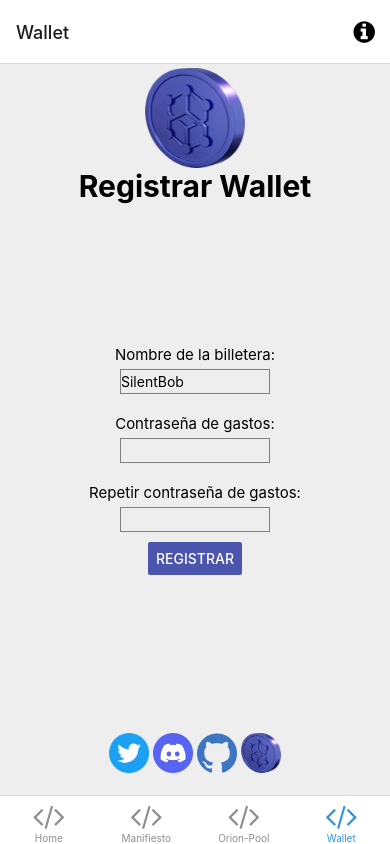
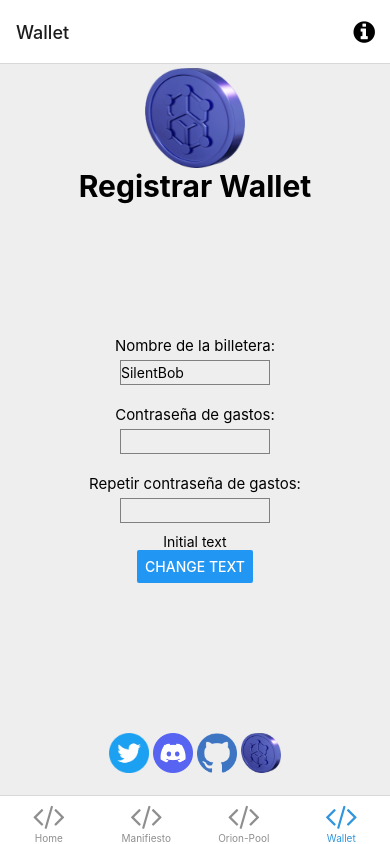
Before and after one commit to agonzalezpascual/CTeam-App, a React Native app: screen /TabFour in a window 390 px wide. Built offline with nearby package versions, Linux system fonts and the light colour scheme; what expo-linking would draw is missing.

Commit message:
Pruebas con la API en Flask
Co-authored-by: agonzalezpascual@safareyes.es
<agonzalezpascual@safareyes.es>

```diff
--- a/screens/TabFourScreen.tsx
+++ b/screens/TabFourScreen.tsx
@@ -10,11 +10,34 @@ import {
   SafeAreaView,
 } from "react-native";
 import { RootTabScreenProps } from "../types";
-import React from "react";
+import React, { useState } from "react";
 
 export default function TabFourScreen({
   navigation,
 }: RootTabScreenProps<"Wallet">) {
+  const [text, setText] = useState("Initial text");
+
+  const onPressHandler = async (event) => {
+    try {
+      const response = await fetch(
+        'http://127.0.0.1:5000/stake', {mode: 'no-cors'}
+      );
+      const json = await response.json();
+      console.log(json)
+      return json.lovelace;
+    } catch (error) {
+      console.error(error);
+    }
+  };
+
+
+
+
+
+
+
+
+
   return (
     <View style={styles.container} lightColor="#eee" darkColor="#eee">
       <Image
@@ -30,12 +53,9 @@ export default function TabFourScreen({
         <TextInput style={styles.loginbox} secureTextEntry={true} />
         <Text style={styles.subtitle2}>Repetir contraseña de gastos:</Text>
         <TextInput style={styles.loginbox} secureTextEntry={true} />
-        <Button
-          onPress={() => confirm("Esto es un WIP, por favor se paciente")}
-          title="Registrar"
-          color="#4c55ad"
-          accessibilityLabel="Learn more about this purple button"
-        />
+
+        <Text>{text}</Text>
+        <Button title="Change Text" onPress={onPressHandler} />
       </SafeAreaView>
       <Copyrights></Copyrights>
       <StatusBar style={Platform.OS === "ios" ? "dark" : "auto"} />
@@ -73,12 +93,12 @@ const styles = StyleSheet.create({
     marginRight: "1%",
     marginLeft: "1%",
     marginTop: 10,
-	marginBottom: 5,
+    marginBottom: 5,
   },
   subtitle2: {
     fontSize: 15,
     fontWeight: "normal",
-	marginTop: 10,
+    marginTop: 10,
     marginBottom: 5,
   },
   separator: {
```
Also changed, not shown: 1 other file (tests, documents, lock files or other folders).
